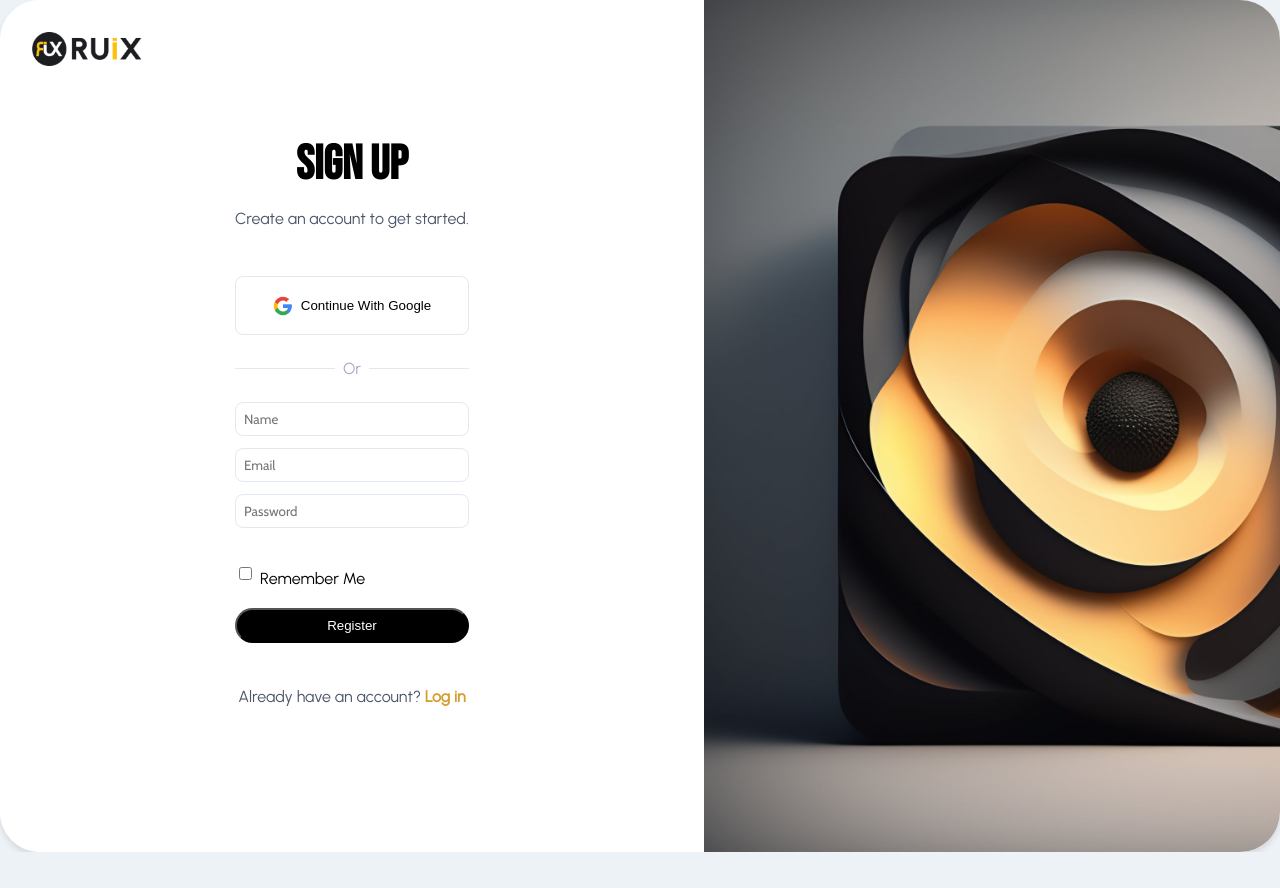
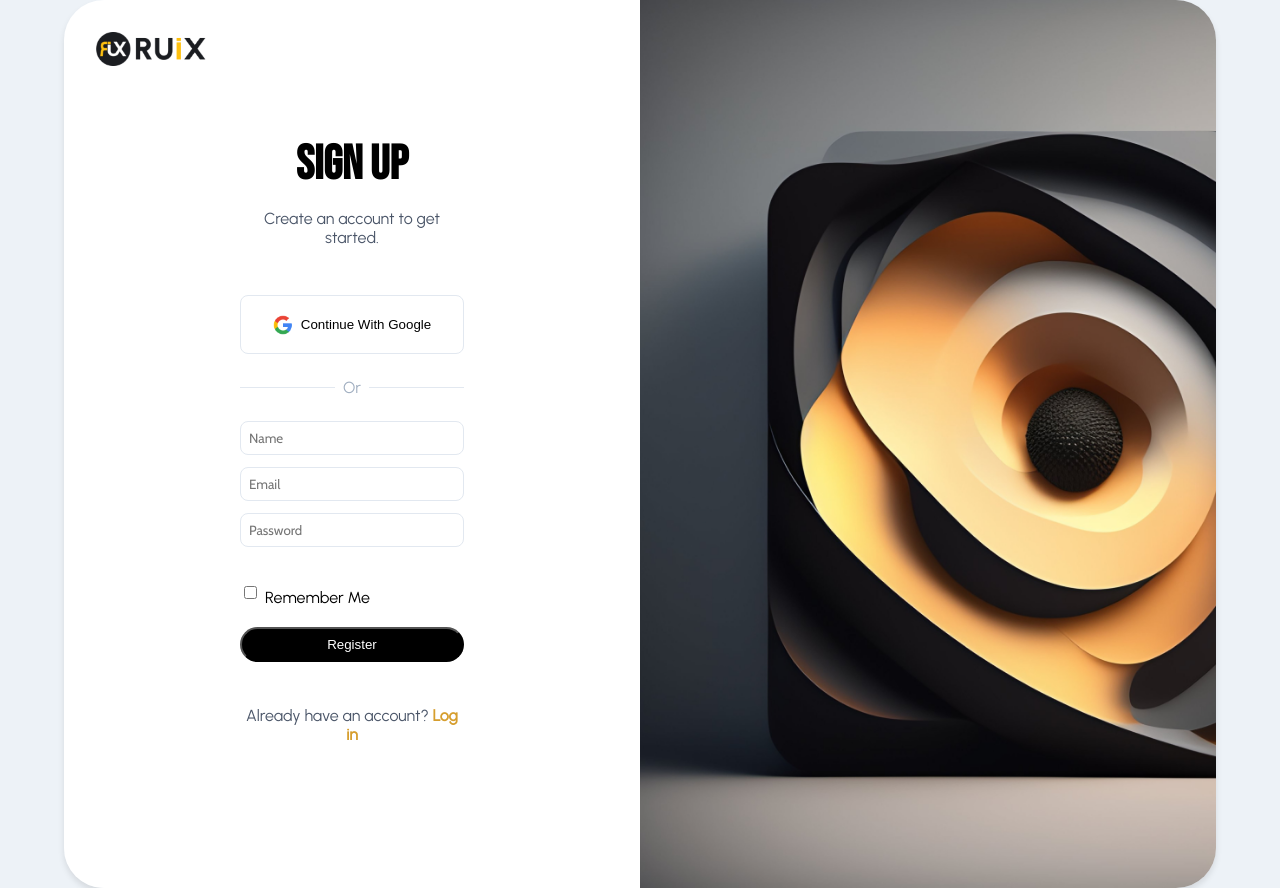
Before and after one commit to Hlogie01/level9-singup, a React (Create React App) app: page / in a window 1280 px wide. Before the commit the page ends 852 px from the top, so only its background shows below. Built offline with nearby package versions, Linux system fonts and the light colour scheme; no server answers.

Commit message:
final update

```diff
--- a/src/index.css
+++ b/src/index.css
@@ -1,7 +1,7 @@
-@import url('https://fonts.googleapis.com/css2?family=Bebas+Neue&family=Cabin&family=Urbanist&display=swap');
+@import url("https://fonts.googleapis.com/css2?family=Bebas+Neue&family=Cabin&family=Urbanist&display=swap");
 
 body {
-  font-family: 'Urbanist', sans-serif;
+  font-family: "Urbanist", sans-serif;
   margin: 0;
   padding: 0;
   background-color: #edf2f7;
@@ -17,18 +17,18 @@ body {
 
 .card {
   display: flex;
-  flex-direction: column;
-  width: 100%;
+  flex-direction: row;
+  width: 90%;
   max-width: 1280px;
-  background-color: white;
   box-shadow: 0 4px 6px rgba(0, 0, 0, 0.1);
   border-radius: 40px;
   overflow: hidden;
 }
 
+.card-left,
 .card-content {
   flex: 1;
-  padding: 2rem;
+  width: 50%;
 }
 
 .card-left {
@@ -37,8 +37,12 @@ body {
   align-items: center;
   justify-content: center;
   padding: 2rem;
-  background-color: white;
+  background-color: #fff;
   position: relative;
+}
+
+.card-content {
+  padding: 2rem;
 }
 
 .logo {
@@ -53,7 +57,7 @@ body {
 }
 
 .heading {
-  font-family: 'Bebas Neue', sans-serif;
+  font-family: "Bebas Neue", sans-serif;
   font-size: 3rem;
   margin-bottom: 1rem;
   text-align: center;
@@ -61,7 +65,7 @@ body {
 
 .subheading {
   color: #4a5568;
-  font-family: 'Urbanist', sans-serif;
+  font-family: "Urbanist", sans-serif;
   margin-bottom: 3rem;
   text-align: center;
 }
@@ -119,7 +123,7 @@ body {
   margin-bottom: 0.75rem;
   border: 1px solid #e2e8f0;
   border-radius: 0.5rem;
-  font-family: 'Cabin', sans-serif;
+  font-family: "Cabin", sans-serif;
 }
 
 .form input:focus {
@@ -130,7 +134,7 @@ body {
 
 .password-strength {
   color: #4a5568;
-  font-family: 'Cabin', sans-serif;
+  font-family: "Cabin", sans-serif;
   margin-bottom: 0.75rem;
   font-size: 0.75rem;
 }
@@ -166,7 +170,7 @@ body {
 
 .feedback-message {
   color: #4a5568;
-  font-family: 'Cabin', sans-serif;
+  font-family: "Cabin", sans-serif;
   font-size: 0.75rem;
   margin-bottom: 1rem;
 }
```
